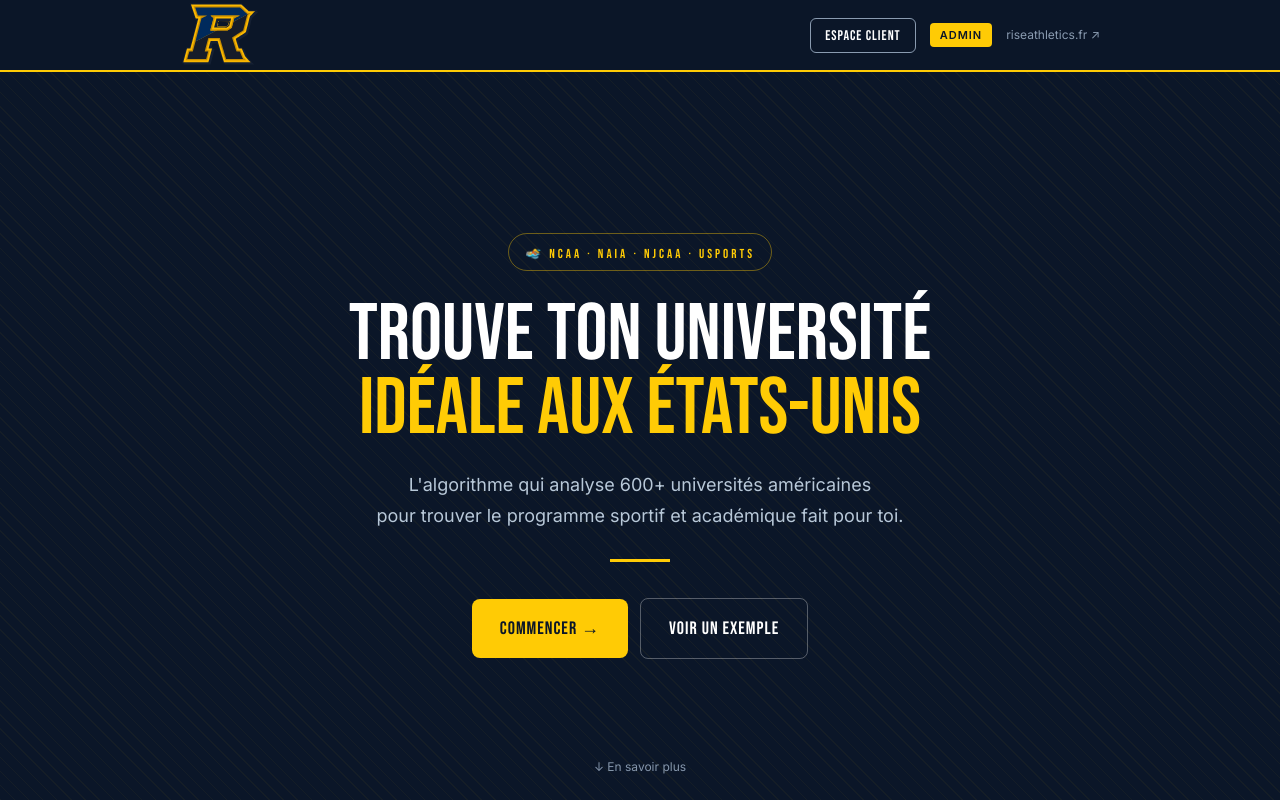
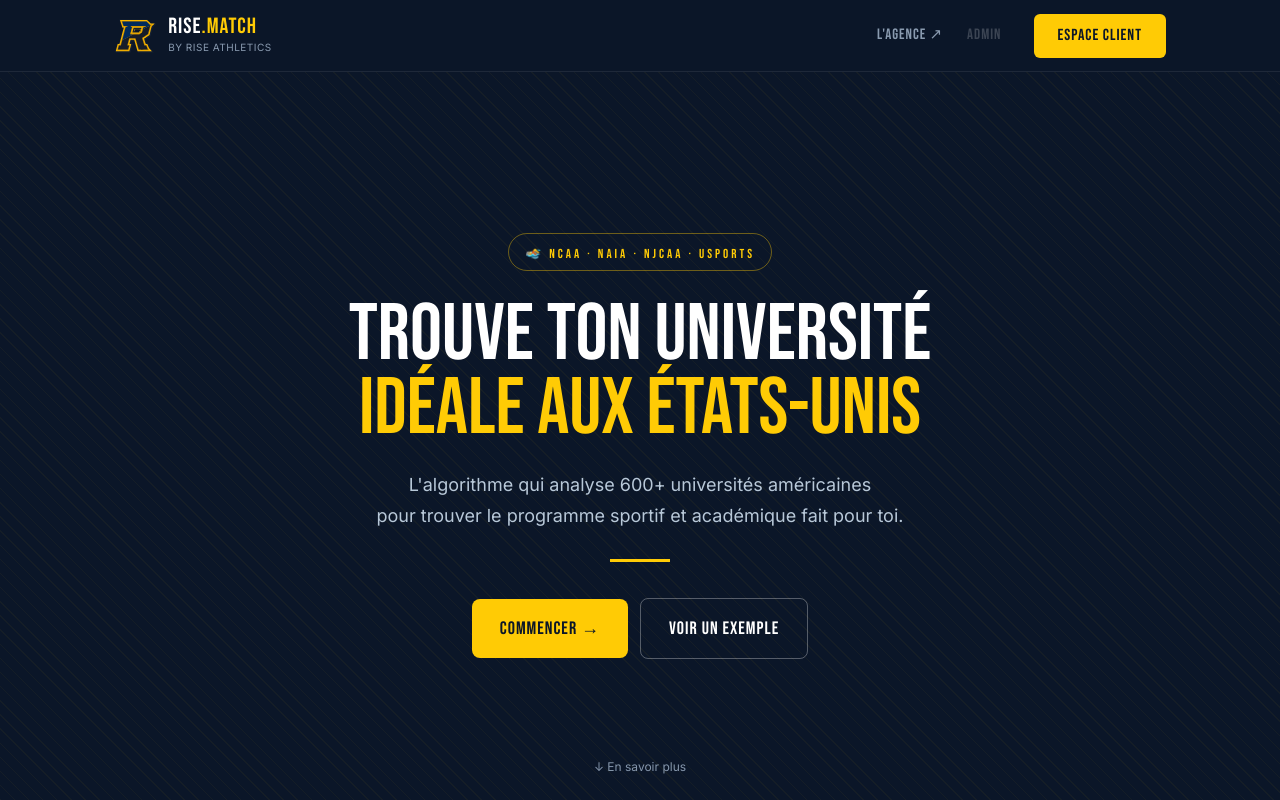
Before and after one commit to MatteoGioCrs/rise-match, a Next.js app in the folder frontend/: page / in a window 1280 px wide. Shown: the top 800 px of the page. Built offline with nearby package versions, Linux system fonts and the light colour scheme.

Commit message:
navbar review

```diff
--- a/frontend/app/page.tsx
+++ b/frontend/app/page.tsx
@@ -217,71 +217,83 @@
   onNewSearch?: () => void
 }) {
   return (
-    <header style={{ backgroundColor: C.navy, height: 72, borderBottom: `2px solid ${C.maize}`, position: "sticky", top: 0, zIndex: 100, flexShrink: 0 }}>
-      <div style={{ maxWidth: 960, margin: "0 auto", padding: "0 20px", height: "100%", display: "flex", alignItems: "center", justifyContent: "space-between" }}>
+    <header style={{ backgroundColor: C.navy, height: 72, borderBottom: `1px solid rgba(255,255,255,0.08)`, position: "sticky", top: 0, zIndex: 100, flexShrink: 0 }}>
+      <div style={{ maxWidth: 1100, margin: "0 auto", padding: "0 24px", height: "100%", display: "flex", alignItems: "center", justifyContent: "space-between" }}>
 
-        {/* BOUTON LOGO */}
-        <button onClick={onHome} style={{ background: "none", border: "none", cursor: "pointer", padding: 0, textAlign: "left", display: "flex", flexDirection: "column", justifyContent: "center" }}>
-          {/* L'image remplace le texte RISE.MATCH */}
+        {/* ── GAUCHE : Logo + Branding ── */}
+        <button onClick={onHome} style={{ background: "none", border: "none", cursor: "pointer", padding: 0, display: "flex", alignItems: "center", gap: 12 }}>
           <img
             src="/rise-logo.svg"
             alt="RISE Logo"
-            style={{ height: "70px", width: "auto", marginBottom: "2px" }}
+            style={{ height: "38px", width: "auto" }}
           />
+          <div style={{ display: "flex", flexDirection: "column", alignItems: "flex-start", textAlign: "left" }}>
+            <span style={{ ...BEBAS, fontSize: 22, color: C.white, letterSpacing: 1, lineHeight: 1 }}>
+              RISE<span style={{ color: C.maize }}>.MATCH</span>
+            </span>
+            <span style={{ fontSize: 10, color: C.slate, letterSpacing: 0.5, marginTop: 2 }}>
+              BY RISE ATHLETICS
+            </span>
+          </div>
         </button>
 
-        <div style={{ display: "flex", alignItems: "center", gap: 14 }}>
+        {/* ── DROITE : Navigation ── */}
+        <div style={{ display: "flex", alignItems: "center", gap: 24 }}>
+
           {showNewSearch && onNewSearch && (
-            <button onClick={onNewSearch} style={{ ...BEBAS, fontSize: 13, letterSpacing: 1, color: C.maize, background: "none", border: `1px solid ${C.maize}`, borderRadius: 6, padding: "6px 14px", cursor: "pointer" }}>
-              ← NOUVELLE RECHERCHE
+            <button
+              onClick={onNewSearch}
+              style={{ ...BEBAS, fontSize: 15, letterSpacing: 1, color: C.slate, background: "none", border: "none", cursor: "pointer", transition: "color 0.2s" }}
+              onMouseEnter={e => e.currentTarget.style.color = C.white}
+              onMouseLeave={e => e.currentTarget.style.color = C.slate}
+            >
+              NOUVELLE RECHERCHE
             </button>
           )}
 
-          {/* NOUVEAU BOUTON : ESPACE CLIENT */}
+          <a
+            href="https://riseathletics.fr"
+            target="_blank"
+            rel="noopener noreferrer"
+            style={{ ...BEBAS, fontSize: 15, letterSpacing: 1, color: C.slate, textDecoration: "none", transition: "color 0.2s" }}
+            onMouseEnter={e => e.currentTarget.style.color = C.white}
+            onMouseLeave={e => e.currentTarget.style.color = C.slate}
+          >
+            L'AGENCE ↗
+          </a>
+
+          {/* Lien Admin discret (stealth) */}
+          <Link
+            href="/admin"
+            style={{ ...BEBAS, fontSize: 15, letterSpacing: 1, color: "rgba(255,255,255,0.2)", textDecoration: "none", transition: "color 0.2s" }}
+            onMouseEnter={e => e.currentTarget.style.color = C.slate}
+            onMouseLeave={e => e.currentTarget.style.color = "rgba(255,255,255,0.2)"}
+            title="Accès Administrateur"
+          >
+            ADMIN
+          </Link>
+
+          {/* Bouton Principal : Espace Client */}
           <Link
             href="/client"
             style={{
-              backgroundColor: "transparent",
-              color: C.white,
-              border: `1px solid ${C.slate}`,
-              padding: "6px 14px",
+              backgroundColor: C.maize,
+              color: C.navy,
+              padding: "10px 24px",
               borderRadius: 6,
               ...BEBAS,
-              fontSize: 14,
+              fontSize: 16,
               letterSpacing: 1,
               textDecoration: "none",
-              transition: "all 0.2s"
+              transition: "transform 0.2s, background-color 0.2s",
+              marginLeft: 8
             }}
-            onMouseEnter={e => { e.currentTarget.style.borderColor = C.maize; e.currentTarget.style.color = C.maize }}
-            onMouseLeave={e => { e.currentTarget.style.borderColor = C.slate; e.currentTarget.style.color = C.white }}
+            onMouseEnter={e => { e.currentTarget.style.backgroundColor = C.maizeDark; e.currentTarget.style.transform = "translateY(-2px)" }}
+            onMouseLeave={e => { e.currentTarget.style.backgroundColor = C.maize; e.currentTarget.style.transform = "" }}
           >
             ESPACE CLIENT
           </Link>
 
-          {/* Admin Link - Highly visible yellow box */}
-          <Link
-             href="/admin"
-             style={{
-               backgroundColor: C.maize,
-               color: C.navy,
-               padding: "4px 10px",
-               borderRadius: 4,
-               fontSize: 11,
-               fontWeight: "bold",
-               textTransform: "uppercase",
-               letterSpacing: 1,
-               textDecoration: "none",
-               transition: "opacity 0.2s"
-             }}
-             onMouseEnter={e => (e.currentTarget.style.opacity = "0.8")}
-             onMouseLeave={e => (e.currentTarget.style.opacity = "1")}
-          >
-             Admin
-          </Link>
-
-          <a href="https://riseathletics.fr" target="_blank" rel="noopener noreferrer" style={{ fontSize: 12, color: C.slate, textDecoration: "none" }}>
-            riseathletics.fr ↗
-          </a>
         </div>
       </div>
     </header>
```
